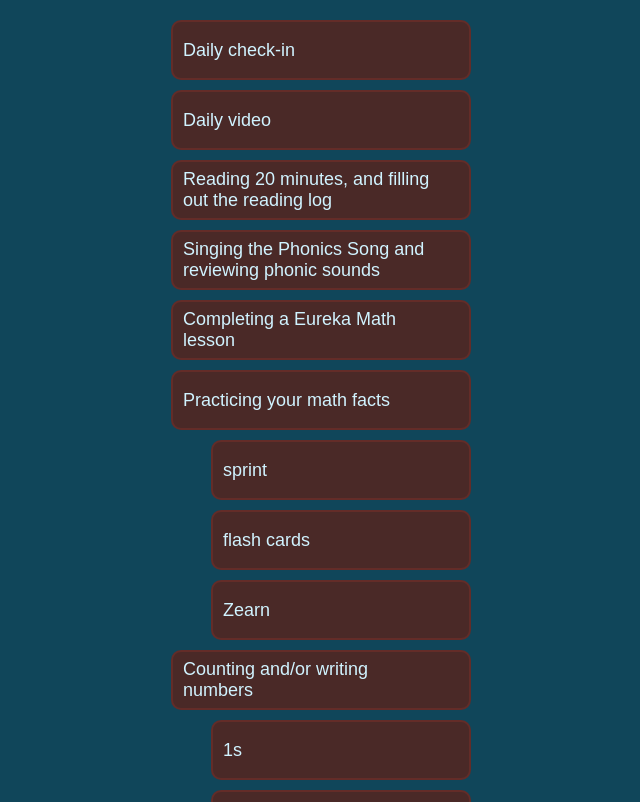
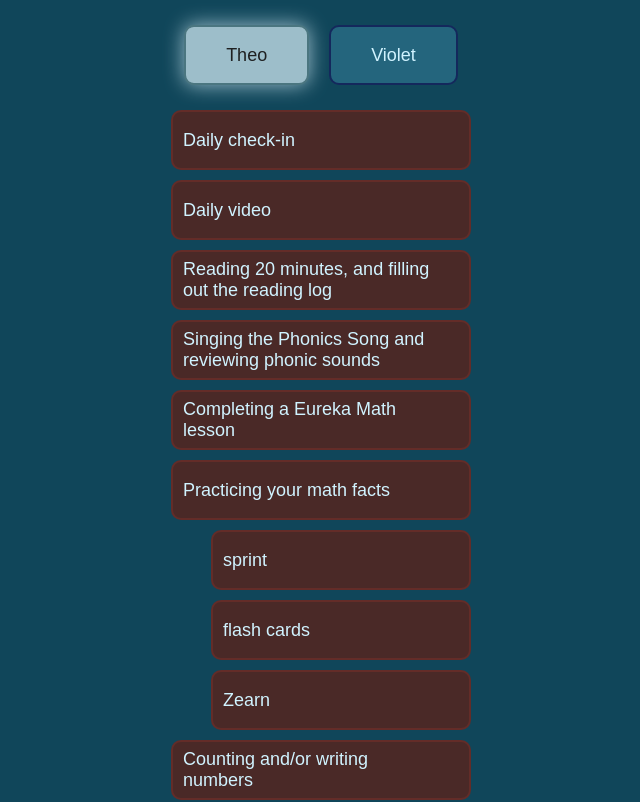
Before and after one commit to pungprakearti/distance-learning, a React (Create React App) app: page / in a window 1280 px wide. Shown: the top 802 px of the page, without its empty margins (319-959 px from the left). Built offline with nearby package versions, Linux system fonts and the light colour scheme.

Commit message:
Add multiple tasks and clean up code

```diff
--- a/src/App.js
+++ b/src/App.js
@@ -1,11 +1,43 @@
 import React from 'react';
-import DistanceLearning from './DistanceLearning'
+import Selector from './Selector'
 import './App.scss';
 
 function App() {
+  const tasks = [
+    {
+      name: 'Theo',
+      tasks: [
+        ['Daily check-in'],
+        ['Daily video'],
+        ['Reading 20 minutes, and filling out the reading log'],
+        ['Singing the Phonics Song and reviewing phonic sounds'],
+        ['Completing a Eureka Math lesson'],
+        ['Practicing your math facts', ['sprint', 'flash cards', 'Zearn']],
+        ['Counting and/or writing numbers', ['1s', '2s', '5s', '10s']],
+        ['Completing a writing activity',['journal entry', 'animal unit writing activity']],
+        ['Use Lexia, for at least 20-30 minutes'],
+        ['Selecting 1-2 tasks from the included packet'],
+        ['P. E.'],
+        ['Brain break']
+      ]
+    },
+    {
+      name: 'Violet',
+      tasks: [
+        ['Activity book'],
+        ['Practice writing', ['numbers', 'letters']],
+        ['Coloring'],
+        ['Blocks'],
+        ['Art project'],
+        ['P. E.'],
+        ['Brain break']
+      ]
+    }
+  ]
+
   return (
     <div className='App'>
-      <DistanceLearning />
+      <Selector tasks={tasks} />
       <div className='App_Github'>
         <a
           className='App_GithubLink'
--- /dev/null
+++ b/src/Selector.js
@@ -0,0 +1,85 @@
+import React, { Component } from 'react'
+import TaskList from './TaskList'
+import './selector.scss'
+
+export default class Selector extends Component {
+  constructor(props) {
+    super(props)
+    this.state = {
+      show: 0,
+      loaded: false
+    }
+    this.ls = window.localStorage
+  }
+
+  //show preferred task list on load or default to first list
+  componentDidMount() {
+    const preferred = this.ls.getItem('preferredTaskList')
+    if(!preferred) {
+      this.setState({
+        show: 0,
+        loaded: true
+      })
+    } else {
+      this.setState({
+        show: preferred,
+        loaded: true
+      })
+    }
+  }
+
+  //toggle which list is shown
+  handleSelect = (e) => {
+    e.preventDefault()
+    const selected = e.target.dataset.tasklist
+
+    //remove anything that is selected
+    const el = document.querySelector('.selector_ButtonsBtn.selected')
+    if(el) {
+      el.classList.remove('selected')
+    }
+
+    //add selected class to clicked button
+    this.setState({
+      show: selected
+    })
+    e.target.classList.add('selected');
+
+    //set preferred task list for next session
+    this.ls.setItem('preferredTaskList', selected)
+  }
+
+  render() {
+    const show = this.state.show
+    const buttons = this.props.tasks.map((taskItem, i) => {
+      return (
+        <button
+          className={'selector_ButtonsBtn'}
+          onClick={this.handleSelect}
+          data-tasklist={i}
+          key={i}
+        >
+          {taskItem.name}
+        </button>
+      )
+    })
+
+    //set selected at load
+    if(this.state.loaded) {
+      document.querySelector(`[data-tasklist="${show}"]`).classList.add('selected')
+    }
+
+    return (
+      <div>
+        <div className={'selector_Buttons'}>
+          {buttons}
+        </div>
+        <TaskList
+          tasks={this.props.tasks[show].tasks}
+          taskNum={show}
+          key={show}
+        />
+      </div>
+    )
+  }
+}
--- a/src/DistanceLearning.js
+++ b/src/TaskList.js
@@ -1,9 +1,9 @@
 import React, { Component } from 'react'
 import Task from './Task'
 import SubTask from './SubTask'
-import './distanceLearning.scss'
+import './taskList.scss'
 
-export default class DistanceLearning extends Component {
+export default class TaskList extends Component {
   constructor(props) {
     super(props)
     this.state = {
@@ -11,20 +11,7 @@ export default class DistanceLearning extends Component {
     }
 
     this.ls = window.localStorage
-    this.tasks = [
-      ['Daily check-in'],
-      ['Daily video'],
-      ['Reading 20 minutes, and filling out the reading log'],
-      ['Singing the Phonics Song and reviewing phonic sounds'],
-      ['Completing a Eureka Math lesson'],
-      ['Practicing your math facts', ['sprint', 'flash cards', 'Zearn']],
-      ['Counting and/or writing numbers', ['1s', '2s', '5s', '10s']],
-      ['Completing a writing activity',['journal entry', 'animal unit writing activity']],
-      ['Use Lexia, for at least 20-30 minutes'],
-      ['Selecting 1-2 tasks from the included packet'],
-      ['P. E.'],
-      ['Brain break']
-    ]
+    this.tasks = this.props.tasks
   }
 
   componentDidMount() {
@@ -60,13 +47,13 @@ export default class DistanceLearning extends Component {
   setTime = (e) => {
     let task = e.target.dataset.task
     let hours = Math.floor(Date.now()/1000/60/60)
-    this.ls.setItem(`task${task}`, hours)
+    this.ls.setItem(`task${this.props.taskNum}_${task}`, hours)
     this.getDuration()
   }
 
   //get the time duration since last set from local storage
   getTime = (task) => {
-    let time = this.ls.getItem(`task${task}`)
+    let time = this.ls.getItem(`task${this.props.taskNum}_${task}`)
     if(time) {
       let diff = Math.floor(Date.now()/1000/60/60) - time
       return diff
--- /dev/null
+++ b/src/_base.scss
@@ -0,0 +1,22 @@
+$color-current: #b67300;
+$color-medium: #a0300d;
+$color-long: #791313;
+$color-border-current: #f49e0b;
+$color-border-medium: #df3400;
+$color-border-long: #9f0000;
+$color-text: #d0f3ff;
+
+/* Mixins */
+@mixin taskButton() {
+  display: flex;
+  justify-content: space-between;
+  align-items: center;
+  width: 100%;
+  min-height: 60px;
+  font-size: 18px;
+  color: $color-text;
+  border-radius: 10px;
+  padding: 0 10px;
+  margin-bottom: 10px;
+  transition: all 0.5s ease;
+}
--- /dev/null
+++ b/src/selector.scss
@@ -0,0 +1,27 @@
+@import './base';
+
+.selector {
+  &_Buttons {
+    display: flex;
+    margin: 20px 0 10px;
+    justify-content: center;
+    flex-wrap: wrap;
+
+    &Btn {
+      @include taskButton;
+
+      width: auto;
+      padding: 0 40px;
+      border: 2px solid #14285c;
+      background-color: #24657d;
+      margin: 5px 10px;
+
+      &.selected {
+        border: 2px solid #4b7680;
+        background-color: #9dbeca;
+        box-shadow: 0 0 20px #9dbeca;
+        color: #1e2021;
+      }
+    }
+  }
+}
--- a/src/distanceLearning.scss
+++ b/src/taskList.scss
@@ -1,10 +1,12 @@
-$color-current: #b67300;
-$color-medium: #a0300d;
-$color-long: #791313;
-$color-border-current: #f49e0b;
-$color-border-medium: #df3400;
-$color-border-long: #9f0000;
-$color-text: #d0f3ff;
+// $color-current: #b67300;
+// $color-medium: #a0300d;
+// $color-long: #791313;
+// $color-border-current: #f49e0b;
+// $color-border-medium: #df3400;
+// $color-border-long: #9f0000;
+// $color-text: #d0f3ff;
+
+@import './base';
 
 .DL-tasks {
   max-width: 300px;
@@ -16,19 +18,10 @@ $color-text: #d0f3ff;
   }
 
   &_Button {
-    display: flex;
-    justify-content: space-between;
-    align-items: center;
-    width: 100%;
-    height: 60px;
-    font-size: 18px;
-    color: $color-text;
+    @include taskButton;
+
     background-color: #4a2927;
     border: 2px solid #632c28;
-    border-radius: 10px;
-    padding: 0 10px;
-    margin-bottom: 10px;
-    transition: all 0.5s ease;
 
     &:hover {
       cursor: pointer;
```
